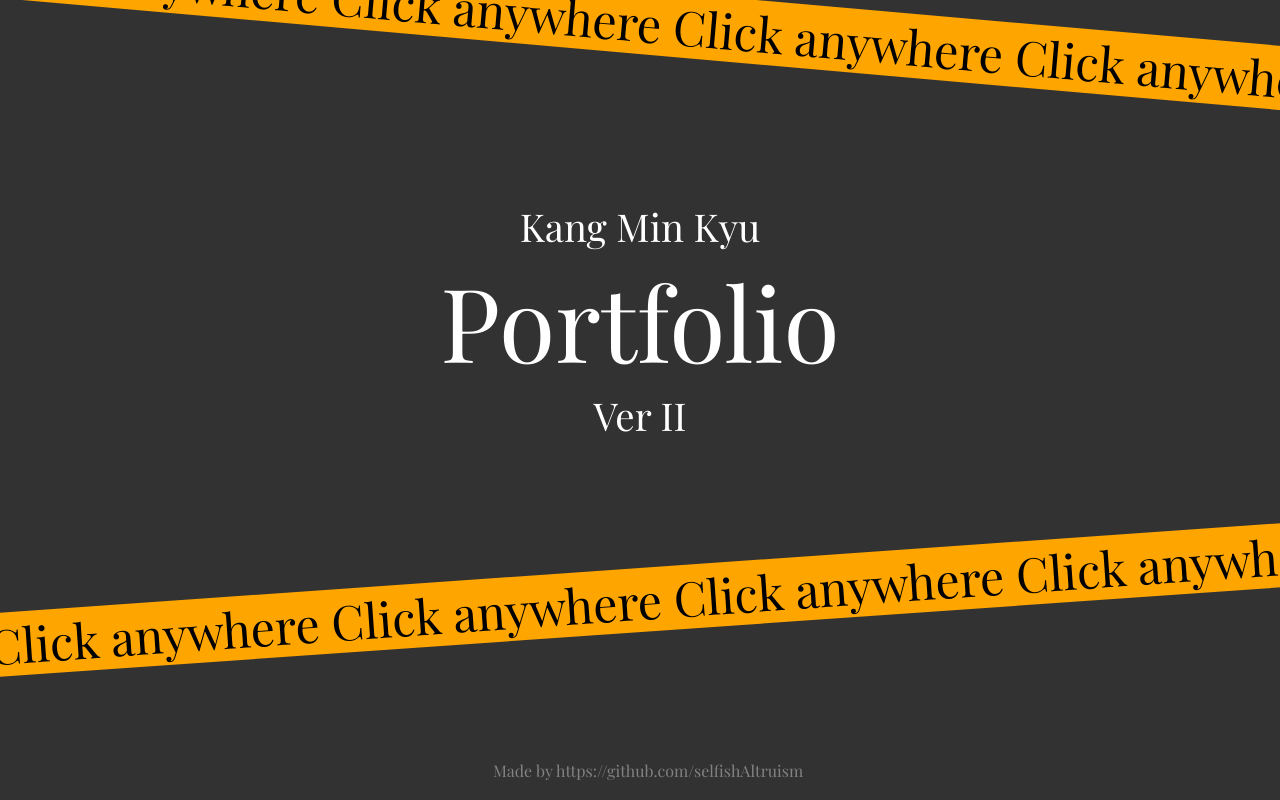
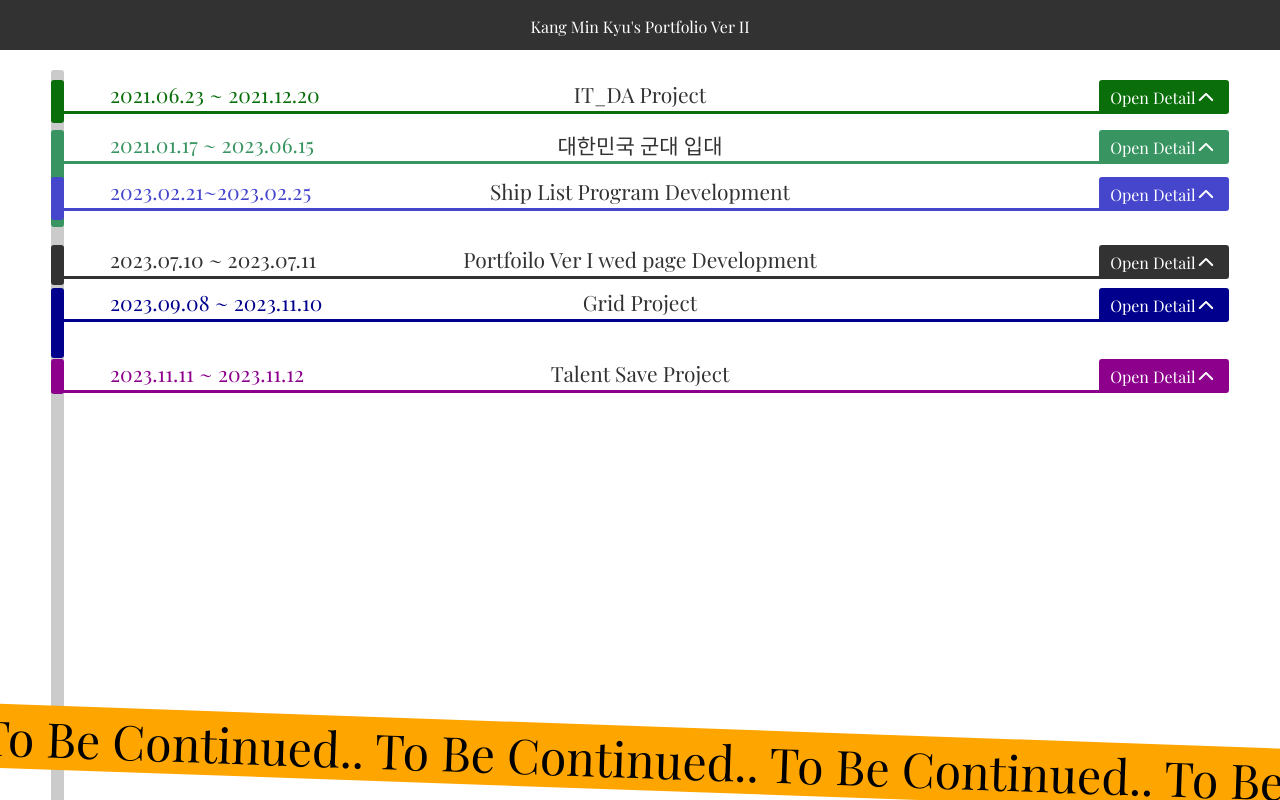
Before and after one commit to selfishAltruism/Portfolio_ver2, a React (Create React App) app: page / in a window 1280 px wide. Shown: the top 800 px of the page. Built offline with nearby package versions, Linux system fonts and the light colour scheme; a web font is replaced by a local one.

Commit message:
update main page

```diff
--- a/package.json
+++ b/package.json
@@ -12,6 +12,7 @@
     "@types/react-dom": "^18.2.15",
     "gh-pages": "^6.0.0",
     "react": "^18.2.0",
+    "react-device-detect": "^2.2.3",
     "react-dom": "^18.2.0",
     "react-icons": "^4.12.0",
     "react-scripts": "5.0.1",
--- a/src/App.tsx
+++ b/src/App.tsx
@@ -1,5 +1,6 @@
 import * as React from "react";
 import { useState, createContext, useReducer } from "react";
+import { BrowserView, MobileView } from "react-device-detect";
 
 import "./App.css";
 
@@ -20,9 +21,13 @@ function App() {
           setPageChangeState,
         }}
       >
+        <BrowserView>
+          <Portfolio />
+        </BrowserView>
+        <MobileView>모바일 브라우져!</MobileView>
         {/* {pageChangeState === 0 ? <FirstPage /> : } */}
         {/* <Portfolio /> */}
-        <FirstPage />
+        {/*  <FirstPage /> */}
       </context.Provider>
     </>
   );
--- a/src/Portfolio.tsx
+++ b/src/Portfolio.tsx
@@ -3,8 +3,6 @@ import { useState, createContext, useContext, useReducer } from "react";
 import { context } from "./App";
 
 import Timepoint from "./Timepoint";
-import UniversityDetail from "./detailPage/UniversityDetail";
-import StudentCouncilDetail from "./detailPage/StudentCouncilDetail";
 import IT_DADetail from "./detailPage/IT_DADetail";
 import MilitaryEnlistmentDetail from "./detailPage/MilitaryEnlistmentDetail";
 import ShipListDetail from "./detailPage/ShipListDetail";
@@ -100,8 +98,8 @@ function Portfolio() {
 
         <Timepoint
           barColor="#323232"
-          barTop={165}
-          barLength={50}
+          barTop={175}
+          barLength={40}
           startTime="2023.07.10 ~ 2023.07.11"
           title="Portfoilo Ver I wed page Development"
           setState={setPortfolioDetailState}
@@ -117,10 +115,29 @@ function Portfolio() {
         >
           <p>Kang Min Kyu's Portfolio Ver II</p>
         </div>
+        <a href="https://github.com/selfishAltruism">
+          <div id="gitLink2">
+            <p>Made by https://github.com/selfishAltruism</p>
+          </div>
+        </a>
 
-        <div id="gitLink2">
-          <p>Made by https://github.com/selfishAltruism</p>
-        </div>
+        <Timepoint
+          barColor="#00008C"
+          barTop={218}
+          barLength={70}
+          startTime="2023.09.08 ~ 2023.11.10"
+          title="Grid Project"
+          setState={() => {}}
+        />
+
+        <Timepoint
+          barColor="#8c008c"
+          barTop={289}
+          barLength={35}
+          startTime="2023.11.11 ~ 2023.11.12"
+          title="Talent Save Project"
+          setState={() => {}}
+        />
       </ditailContext.Provider>
 
       <span id="toBeContinued">
--- a/src/detailPage/PortfolioDetail.tsx
+++ b/src/detailPage/PortfolioDetail.tsx
@@ -28,9 +28,12 @@ function PortfolioDetail(props: Props) {
   } else {
     return (
       <div id="portfolioBlock" style={portfolioBlockStyle}>
-        <span id="bold">보고 계신 웹 페이지입니다.</span>
+        <span id="bold">보고 계신 웹 페이지의 이전 버전입니다.</span>
         <span>
-          이틀 정도를 투자해서 스스로 디자인하고 React를 사용해서 개발하였는데,
+          인턴 준비 과정에서 이틀 정도를 투자해서 스스로 디자인하고 React를
+          사용해서 개발하였는데,
+        </span>
+        <span>
           이론이 어느 정도 갖춰져 있어서 훨씬 수월하게 결과물을 만들 수
           있었습니다.
         </span>
```
Also changed, not shown: 1 other file (tests, documents, lock files or other folders).
